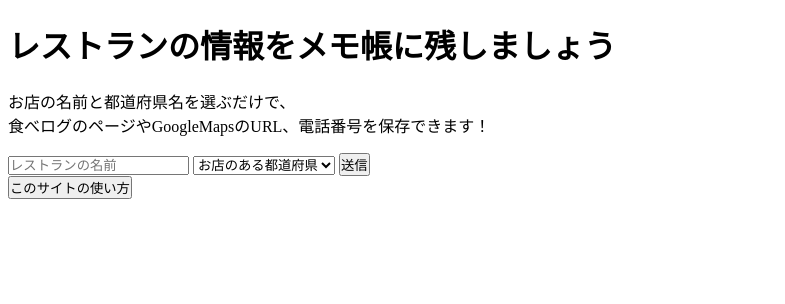
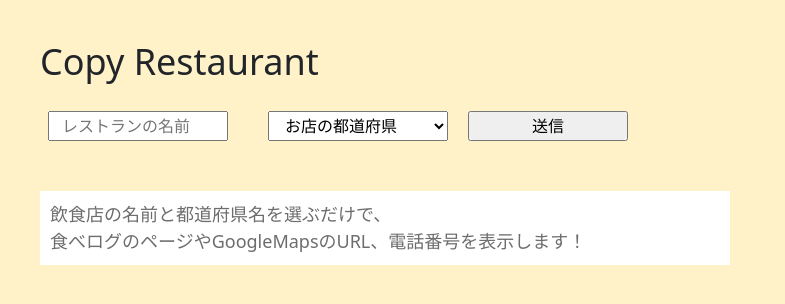
Before and after one commit to kashmii/copyfoodbook, a Flask app: page / in a window 1280 px wide. Shown: the top 304 px of the page, without its empty margins (0-785 px from the left). Run offline with Flask 2, Linux system fonts and the light colour scheme.

Commit message:
rewrite1/13

```diff
--- a/google_search.py
+++ b/app.py
@@ -1,33 +1,28 @@
 # -*- coding: utf-8 -*-
-from logging import shutdown
 from bs4 import BeautifulSoup
 import re
 from flask import Flask, render_template, request, session
 import requests
-import pprint
-import json
+import settings
 from requests.exceptions import Timeout
 # 返却された検索結果の読み取りにつかう
-from googleapiclient.discovery import build # APIへのアクセスにつかう
-# import session
+from googleapiclient.discovery import build
 
 # =================================
 # =================================
 app = Flask(__name__)
-
 
 # =================================
 # =================================
 # カスタム検索エンジンID
 CUSTOM_SEARCH_ENGINE_ID = "87dabc623cf5e8624"
 # API キー
-API_KEY = "AIzaSyBQN-iwelbXSw10cHPGMN5Tny78wCud2ro"
+API_KEY = settings.AP
 
 # APIにアクセスして結果をもらってくるメソッド
 def get_search_results(query):
 
     # APIでやりとりするためのリソースを構築
-    # 詳細: https://googleapis.github.io/google-api-python-client/docs/epy/googleapiclient.discovery-pysrc.html#build
     search = build(
         "customsearch",
         "v1",
@@ -35,7 +30,6 @@ def get_search_results(query):
     )
 
     # Google Custom Search から結果を取得
-    # 詳細: https://developers.google.com/custom-search/v1/reference/rest/v1/cse/list
     result = search.cse().list(
         q = query,
         cx = CUSTOM_SEARCH_ENGINE_ID,
@@ -43,7 +37,6 @@ def get_search_results(query):
         num = 5,
         start = 1
     ).execute()
-    # print("{}".format(json.dumps(result,indent=4)))
 
     # 受け取ったjsonをそのまま返却
     return result
@@ -85,29 +78,25 @@ class SearchResult:
         # コマンドライン上での表示形式はご自由にどうぞ
         return "[title] " + self.title + "\n\t[detail] " + self.snippet + "\n\t[url]" + self.url
 
-    # def show_url(self):
-    #     print(self.url)
-
     def Making_d(self):
         d_info = dict(title=self.title, url=self.url, detail=self.snippet)
         return d_info
 
 # htmlとやり取りするパート
-
 app = Flask(__name__)
 
 app.secret_key = 'abcdefghijklmn'
 
 @app.route('/', methods=['GET'])
 def get():
-    # messagebox.showinfo('タイトル', 'メッセージ内容')
     return render_template('index.html')
 
-# イエス・ノー聞くページ *page2*
-@app.route('/templates/page2', methods=["get"])
+# 今は未使用
+@app.route('/templates/fail', methods=["get"])
 def page2():
-    return render_template('page2.html')
+    return render_template('fail.html')
 
+# フォームを読み込んで検索結果を出す ＝page2
 @app.route('/templates/page2', methods=['POST'])
 def post():
     name = request.form.get('name')
@@ -117,7 +106,7 @@ def post():
     query3 = '"食べログ"'
     the_word = query + " " + query2 + " " + query3
 
-        # APIから検索結果を取得
+    # APIから検索結果を取得
     result = get_search_results(the_word)
     # result には 返却されたjsonが入る
 
@@ -128,21 +117,22 @@ def post():
     # 他のページへ渡せるようにsessionを使う
     session['result_items_list'] = result_items_list
 
-
-    # コマンドラインに検索結果の情報を出力
-    # 1個分だけ表示
+    # コマンドラインに検索結果の情報を1個分だけ表示
     print(result_items_list[0])
-
-    print()
-    print(query2)
+    # print(query2)
+    # 第2引数で、htmlファイル上の変数にここで用いたリストを代入している
     return render_template('page2.html', rst_info=result_items_list)
 
+# 1つ目の情報が誤っていたときに2つ目の検索結果を表示する＝page3
 @app.route('/templates/page3', methods=["get"])
 def page3():
+    # indexからpage2への移動時に作成された検索結果のリストをsessionを使って呼び出す
     searched_list = session.get('result_items_list', None)
+
     print(searched_list[1])
     return render_template('page3.html', rst_info=searched_list)
 
+# page2での情報でOKだったときに、その店の詳細を表示させる=goal
 @app.route('/templates/goal', methods=["get"])
 def goal():
 
@@ -150,7 +140,7 @@ def goal():
     #↓OKが出た店の食べログURLでスクレイピング
     url_t = searched_list[0]['url']
     r = requests.get(url_t)
-    soup = BeautifulSoup(r.text)
+    soup = BeautifulSoup(r.text, 'html.parser')
     name_rst = soup.find('div', class_='rstinfo-table__name-wrap').text
     station_rst = soup.find('span', class_='linktree__parent-target-text').text
     tel_rst = soup.find('p', class_='rstdtl-side-yoyaku__tel-number').text
@@ -158,6 +148,7 @@ def goal():
     return render_template('goal.html', searched_list=searched_list, name_rst=name_rst, \
         station_rst=station_rst, tel_rst=tel_rst)
 
+# 情報2件が両方とも不適切だった場合、はじめに戻る=fail
 @app.route('/templates/fail', methods=["get"])
 def fail():
     return render_template('fail.html')
--- /dev/null
+++ b/runtime.txt
@@ -0,0 +1 @@
+python-3.9.9
--- /dev/null
+++ b/static/css/index.css
@@ -0,0 +1,68 @@
+@charset "UTF-8";
+
+body {
+    background: rgb(255, 241, 200);
+}
+.outside {
+    padding: 40px;
+    /* margin: 40px; */
+}
+#title{
+    font-size: 36px;
+    /* margin-left: 18px; */
+}
+.explain_box{
+    background-color: rgb(255, 255, 255);
+    padding: 10px;
+    margin-top: 30px;
+}
+#explain {
+    font-size: 18px;
+    color: rgb(109, 109, 109);
+    text-shadow: 3px;
+    margin: 0px;
+}
+
+.form_box {
+    margin: 30px, 100px;
+    text-align: center;
+}
+
+.s-button{
+    /* max-width: 180px; */
+    height: 30px;
+    width: 160px;
+    margin-top: 20px;
+}
+
+.box{
+    max-width: 180px;
+    margin: 20px;
+}
+
+@media (max-width: 575px) {
+    .box {
+        /* margin: 0, 200px;  */
+        /* margin-right: 200px;
+        margin-left: 200px;  */
+        text-align: center;
+        }
+    }
+@media (min-width: 767px) {
+    .explain_box {
+        width: 690px;
+        }
+    }
+
+/* xxx page2 xxx */
+
+.buttons{
+    margin-top: 20px;
+}
+.box_page23{
+    background-color: white;
+    height: 30px;
+    width: 160px;
+    margin-top: 20px;
+    border-color:gray;
+}
--- a/templates/index.html
+++ b/templates/index.html
@@ -1,22 +1,27 @@
 <!DOCTYPE HTML>
 <html lang=en-JP>
-    <head><!-- ヘッド -->
-        <meta charset="utf-8"><!-- 文字コード -->
-        <title>index</title><!-- タイトル -->
-        <!-- <meta name="discription" content="ページの概要をここに記入（SEO対策）"> -->
-        <meta name="viewport" content="width=device-width"><!-- レスポンシブスマホ対応-->
-        <style>/*CSS挿入*/
-        *{margin:30;padding:0;}/*デフォルトでついている間隔を０にしてデザインしやすく*/
-        </style>
+    <head>
+        <meta charset="utf-8">
+        <!-- Bootstrap CSS -->
+        <link href="https://cdn.jsdelivr.net/npm/bootstrap@5.0.2/dist/css/bootstrap.min.css" \
+        rel="stylesheet" integrity="sha384-EVSTQN3/azprG1Anm3QDgpJLIm9Nao0Yz1ztcQTwFspd3yD65VohhpuuCOmLASjC" \
+        crossorigin="anonymous">
+
+        <link rel="stylesheet" type="text/css" \
+            href="{{ url_for('static',filename='css/index.css') }}">
+        <title>index</title>
+        <meta name="viewport" content="width=device-width, initial-scale=1">
+        <!-- レスポンシブスマホ対応-->
     </head>
-    <body><!-- ボディ -->
-        <h1>レストランの情報をメモ帳に残しましょう</h1>
-        <p>お店の名前と都道府県名を選ぶだけで、<br>食べログのページやGoogleMapsのURL、電話番号を保存できます！</p>
+    <body>
+    <div class='container, outside'>
+        <h1 id='title'>Copy Restaurant</h1>
 
-        <form action="/templates/page2" method="post" enctype="multipart/form-data">
-            <input type="text" id='hoge' name="name" placeholder="レストランの名前"></input>
-            <select name="prefectures">
-                <option value="" selected>お店のある都道府県</option>
+        <div class=form_box>
+            <form action="/templates/page2" class=row method="post" enctype="multipart/form-data">
+                <input class='col-4, box' type="text" id='hoge' name="name" placeholder="レストランの名前"></input>
+                <select class='col-4, box' name="prefectures">
+                <option value="" selected>お店の都道府県</option>
                 <option value="北海道">北海道</option>
                 <option value="青森県">青森県</option>
                 <option value="岩手県">岩手県</option>
@@ -64,13 +69,18 @@
                 <option value="宮崎県">宮崎県</option>
                 <option value="鹿児島県">鹿児島県</option>
                 <option value="沖縄県">沖縄県</option>
-            </select>
-            <input type="submit" name="submit" value="送信">
-        </form>
+                </select>
+                <input class='col-4, box, s-button' type="submit" name="submit" value="送信">
+            </form>
+        </div>
+        <div class='explain_box'>
+            <p id='explain'>飲食店の名前と都道府県名を選ぶだけで、<br>食べログのページやGoogleMapsのURL、電話番号を表示します！</p>
+        </div>
+    </div>
 
-        <form action="/templates/page2" method="get">
-            <button>このサイトの使い方</button>
-        </form>
+        <!-- Bootstrap Bundle with Popper -->
+        <script src="https://cdn.jsdelivr.net/npm/bootstrap@5.0.2/dist/js/bootstrap.bundle.min.js" \
+        integrity="sha384-MrcW6ZMFYlzcLA8Nl+NtUVF0sA7MsXsP1UyJoMp4YLEuNSfAP+JcXn/tWtIaxVXM" crossorigin="anonymous"></script>
 
     </body>
 
```
Also changed, not shown: hello.py (deleted, +0 -20 lines), requirements.txt (added, +28 -0 lines), settings.py (added, +9 -0 lines), templates/fail.html (+15 -9 lines), templates/goal.html (+27 -9 lines), templates/page2.html (+20 -12 lines), templates/page3.html (+19 -13 lines), 5 other files.
